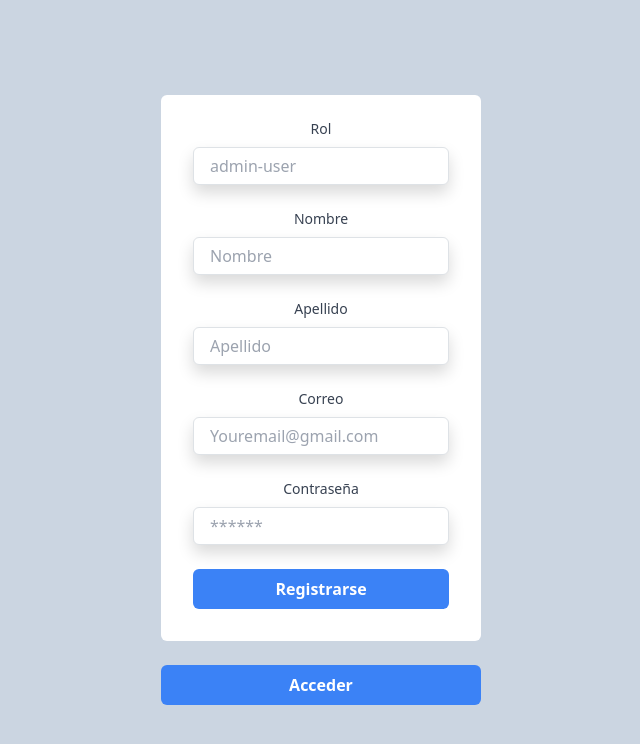
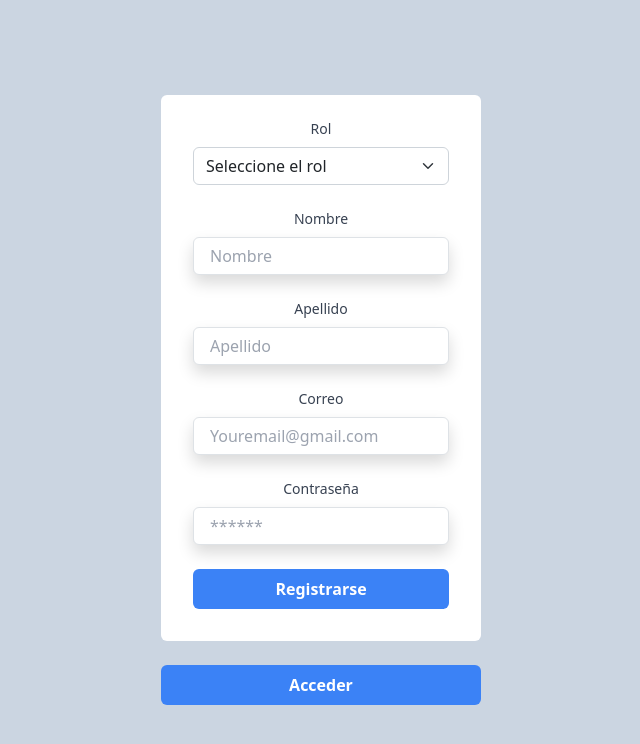
Before and after one commit to luisalazago/project-INCS-Frontend, a React (Create React App) app: page /register in a window 1280 px wide. Shown: the top 744 px of the page, without its empty margins (319-959 px from the left). Built offline with nearby package versions, Linux system fonts and the light colour scheme; no server answers.

Commit message:
Modificacion register

```diff
--- a/src/components/register/register.js
+++ b/src/components/register/register.js
@@ -14,13 +14,16 @@ export function Register() {
         password:""
     });
 
+
     const navigate = useNavigate();
     const [error, setError] = useState();
     const url_get = "https://us-central1-atencion-conjunta-365122.cloudfunctions.net/create_user";
 
     const handleChange = ({target: {name, value}}) => {
         setUser({...user, [name]: value});
+        console.log(user)
     };
+
 
     const submitHandler = e => {
         e.preventDefault();
@@ -45,8 +48,11 @@ export function Register() {
             shadpw-md rounded px-8 pt-6 pb-8 mb-4">
                 <div className="mb-4">
                     <label htmlFor="rol" className="block text-gray-700 text-sm font-fold mb-2 text-center">Rol</label>
-                    <input type="rol" name="role" className="shadow appearance-none border rounded
-                    w-full py-2 px-3 text-gray-700 leading-tight focus:outline-none focus:shadow-outline" placeholder="admin-user" onChange={handleChange}/>
+                    <select className="form-select" name="role" aria-label="Default select example" onChange={handleChange}>
+                        <option>Seleccione el rol</option>
+                        <option value="admin">Administrador</option>
+                        <option value="user">Paciente</option>
+                    </select>
                 </div>
                 <div className="mb-4">
                     <label htmlFor="nombre" className="block text-gray-700 text-sm font-fold mb-2 text-center">Nombre</label>
```
